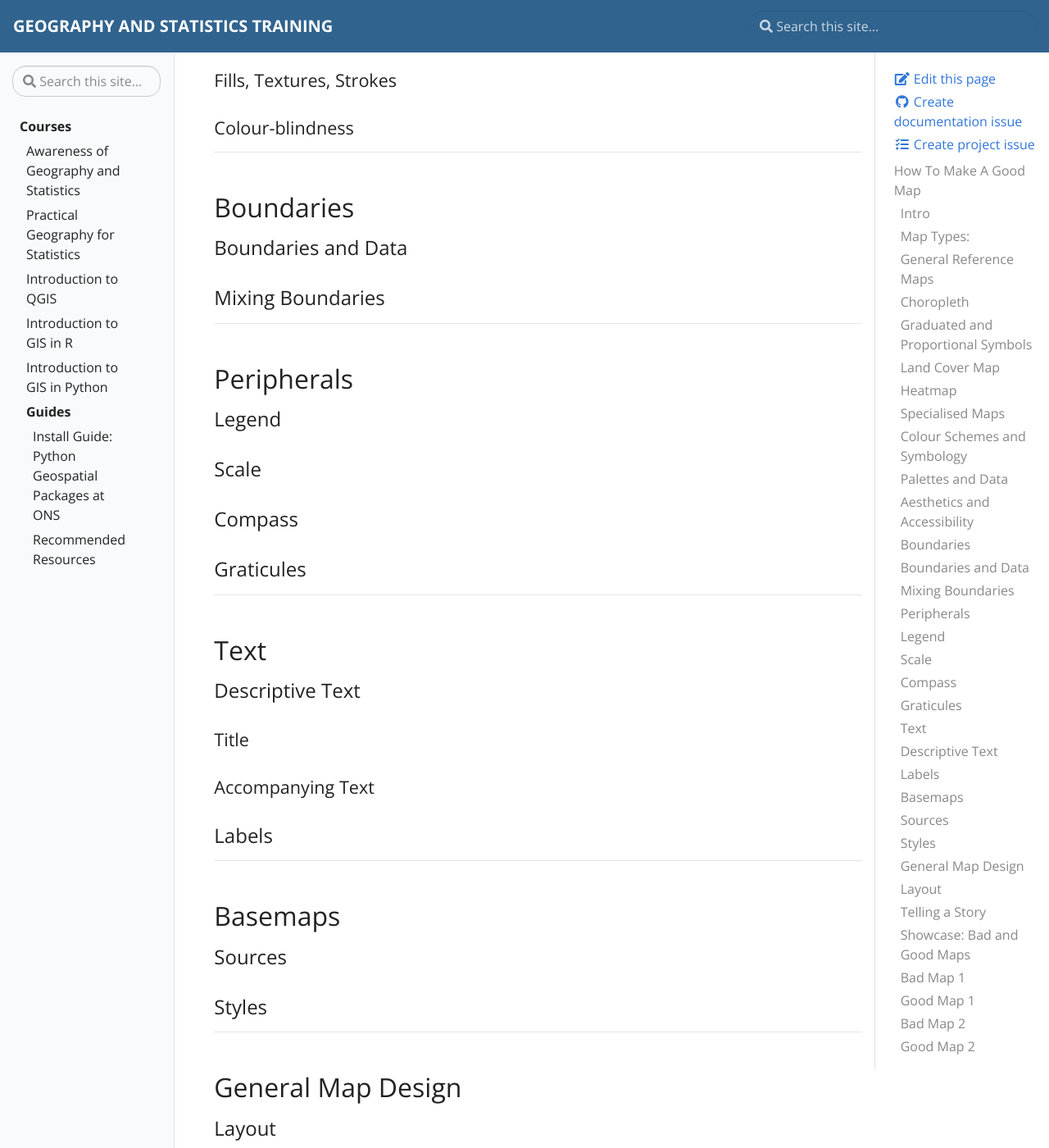
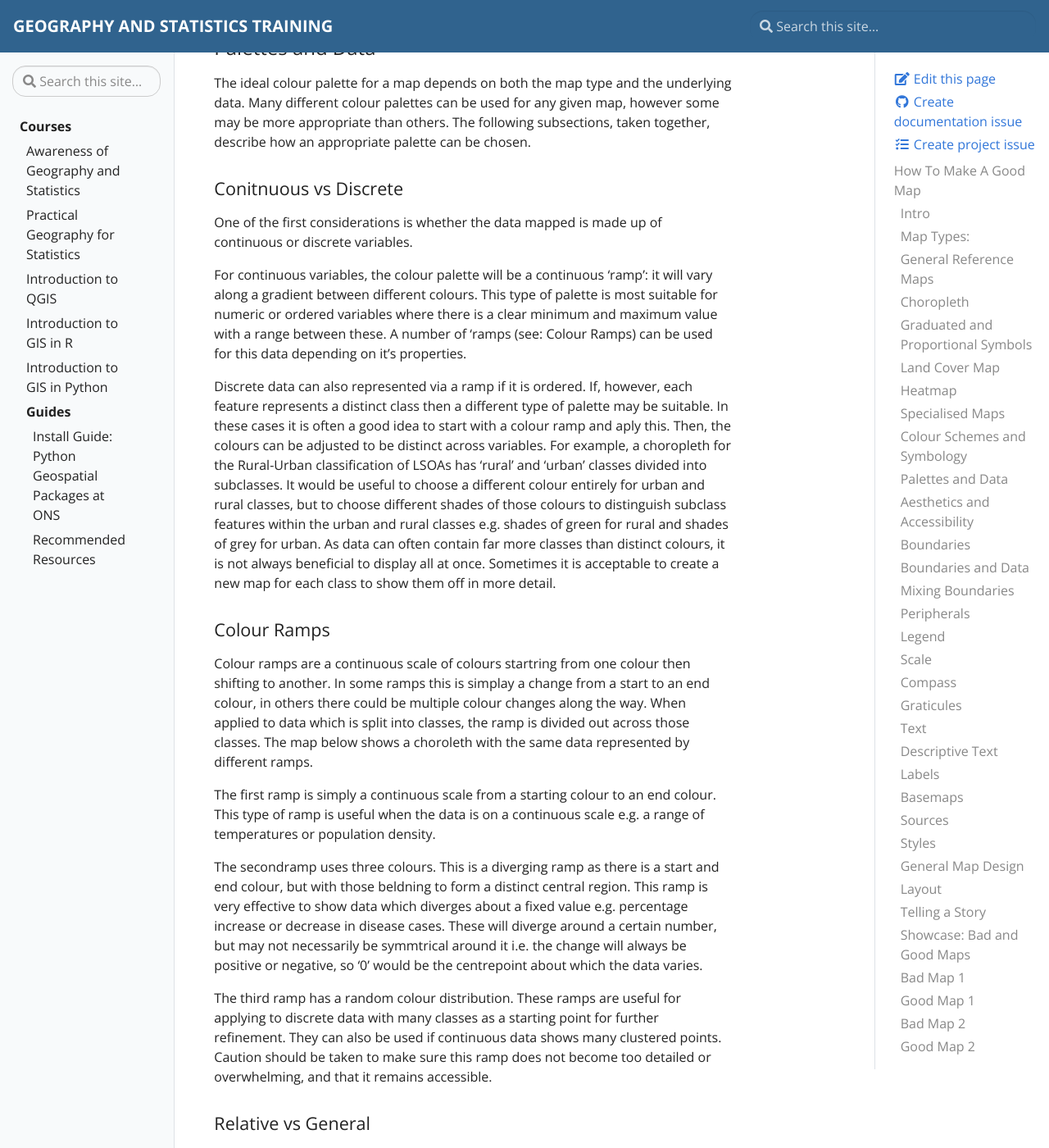
Before and after one commit to ONSgeo/geospatial-training, a Jekyll site: the page built from _docs/make_a_good_map.md, in a window 1280 px wide and 1400 px high, scrolled down 4193 px. Shown: the whole window at 82% size. Built offline with Jekyll 4.4.1, drawn with Linux system fonts in a browser that asks for light colours; some of the changed text lies outside the part shown.

Commit message:
Update make_a_good_map.md

```diff
--- a/_docs/make_a_good_map.md
+++ b/_docs/make_a_good_map.md
@@ -88,13 +88,39 @@ Equal areas eliminate the common problem of choropleths misrepresenting the spat
 
 ## Colour Schemes and Symbology
 
+Once a map type has been chosen, by far the most important property to consider is the colour scheme you will use. Different colour schemes can fundamntally change the way an audience may view and interpret a visualisation. Some colour schemes may raise an inherent bias, others may be unintuitive, and some may be unreadable for people with visual impairments such as colour blindness. Choosing the right colour scheme to counter these issues is vital. There is no absolute 'right' or 'wrong', but there are choices which offer the best looking, most impactiful, and most accessible maps.
+
+Along with colour, the overall symbology must be considered. This includes what types of symbols to use for point data, line thicknesses, and map effects for emphasis.
+
 ### Palettes and Data
 
-#### Converging vs Diverging
+The ideal colour palette for a map depends on both the map type and the underlying data. Many different colour palettes can be used for any given map, however some may be more appropriate than others. The following subsections, taken together, describe how an appropriate palette can be chosen.
 
 #### Conitnuous vs Discrete
 
+One of the first considerations is whether the data mapped is made up of continuous or discrete variables.
+
+For continuous variables, the colour palette will be a continuous 'ramp': it will vary along a gradient between different colours. This type of palette is most suitable for numeric or ordered variables where there is a clear minimum and maximum value with a range between these. A number of 'ramps (see: Colour Ramps) can be used for this data depending on it's properties.
+
+Discrete data can also represented via a ramp if it is ordered. If, however, each feature represents a distinct class then a different type of palette may be suitable. In these cases it is often a good idea to start with a colour ramp and aply this. Then, the colours can be adjusted to be distinct across variables. For example, a choropleth for the Rural-Urban classification of LSOAs has 'rural' and 'urban' classes divided into subclasses. It would be useful to choose a different colour entirely for urban and rural classes, but to choose different shades of those colours to distinguish subclass features within the urban and rural classes e.g. shades of green for rural and shades of grey for urban. As data can often contain far more classes than distinct colours, it is not always beneficial to display all at once. Sometimes it is acceptable to create a new map for each class to show them off in more detail.
+
+#### Colour Ramps
+
+Colour ramps are a continuous scale of colours startring from one colour then shifting to another. In some ramps this is simplay a change from a start to an end colour, in others there could be multiple colour changes along the way. When applied to data which is split into classes, the ramp is divided out across those classes. The map below shows a choroleth with the same data represented by different ramps.
+
+The first ramp is simply a continuous scale from a starting colour to an end colour. This type of ramp is useful when the data is on a continuous scale e.g. a range of temperatures or population density.
+
+The secondramp uses three colours. This is a diverging ramp as there is a start and end colour, but with those beldning to form a distinct central region. This ramp is very effective to show data which diverges about a fixed value e.g. percentage increase or decrease in disease cases. These will diverge around a certain number, but may not necessarily be symmtrical around it i.e. the change will always be positive or negative, so '0' would be the centrepoint about which the data varies.
+
+The third ramp has a random colour distribution. These ramps are useful for applying to discrete data with many classes as a starting point for further refinement. They can also be used if continuous data shows many clustered points. Caution should be taken to make sure this ramp does not become too detailed or overwhelming, and that it remains accessible.
+
 #### Relative vs General
+
+A point must also be considered about how people may have a bias towards a certain colour: red is 'bad', blue is 'good'; green is 'natural', grey is 'artificial'. These preconceptions can colour the interpretation of a map.
+
+It is therefore generally advisable to choose a palette which is not strongly associated with these biases when presenting data for which there is no clear trend towards these conclusions e.g. a map of population density which ranges from blue (low) to red  (high) might suggest the higher density is 'worse' than lower density. A more neutral palette, such as viridis, might not hold these preconceptions but is still effective at differentiating the extremes.
+
+However there are plenty of cases where it is logical to make a map based on existing associations with a colour such as a previous example of choosing green for rural areas and grey for urban: this is clearly linked to the physical appearance of the areas and therefore makes thhe distributions easier to interpret. Similarly, land cover maps may be more effective if the polygons are coloured to match the 'expected' colour the land cover type.
 
 ### Aesthetics and Accessibility
 
@@ -102,7 +128,7 @@ Equal areas eliminate the common problem of choropleths misrepresenting the spat
 
 #### Fills, Textures, Strokes
 
-#### Colour-blindness
+#### Accessibility
 
 ---
 
```
